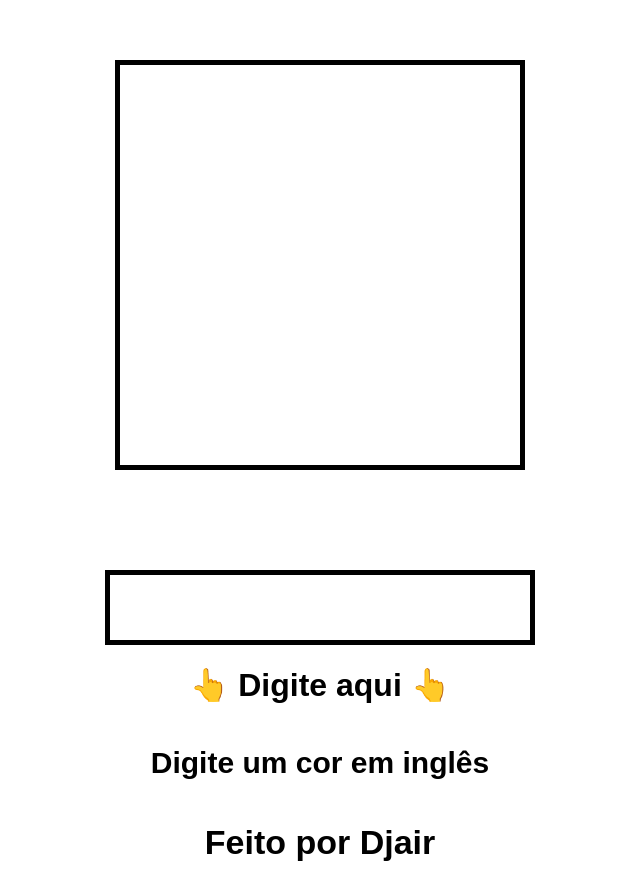
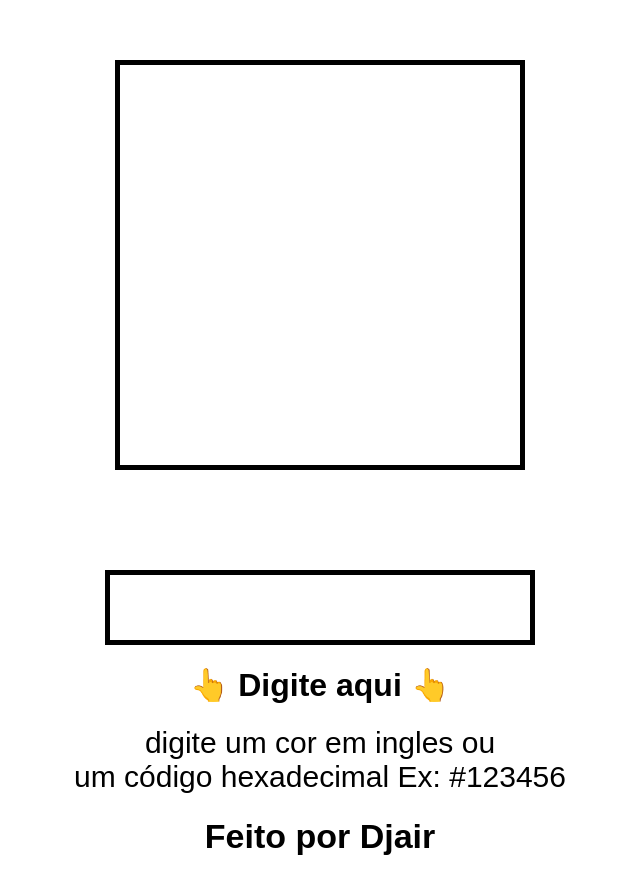
Before and after one commit to Djair235/Change-Color-Box, a plain HTML site: page index.html in a window 1280 px wide. Shown: the part 140-1025 px from the top of the page, without its empty margins (320-960 px from the left). Drawn offline with Linux system fonts and the light colour scheme.

Commit message:
Update index.html

```diff
--- a/index.html
+++ b/index.html
@@ -106,13 +106,12 @@
 
         }
 
-
-        #p_aviso1 {
+        #div_aviso_decor {
             font-size: 30px;
+            text-align: center;
             font-family: Arial, Helvetica, sans-serif;
 
         }
-
 
 
 
@@ -140,7 +139,10 @@
     </div>
     <div id="div-pai-aviso">
         <h1 id="h1-aviso">👆 Digite aqui 👆 </h1>
-        <h1 id="p_aviso1"> Digite um cor em inglês </h1>
+        <div id="div_aviso_decor">
+            digite um cor em ingles ou <br>
+            um código hexadecimal Ex: #123456
+        </div>
     </div>
 
     <div id="div-h1-final">
```
